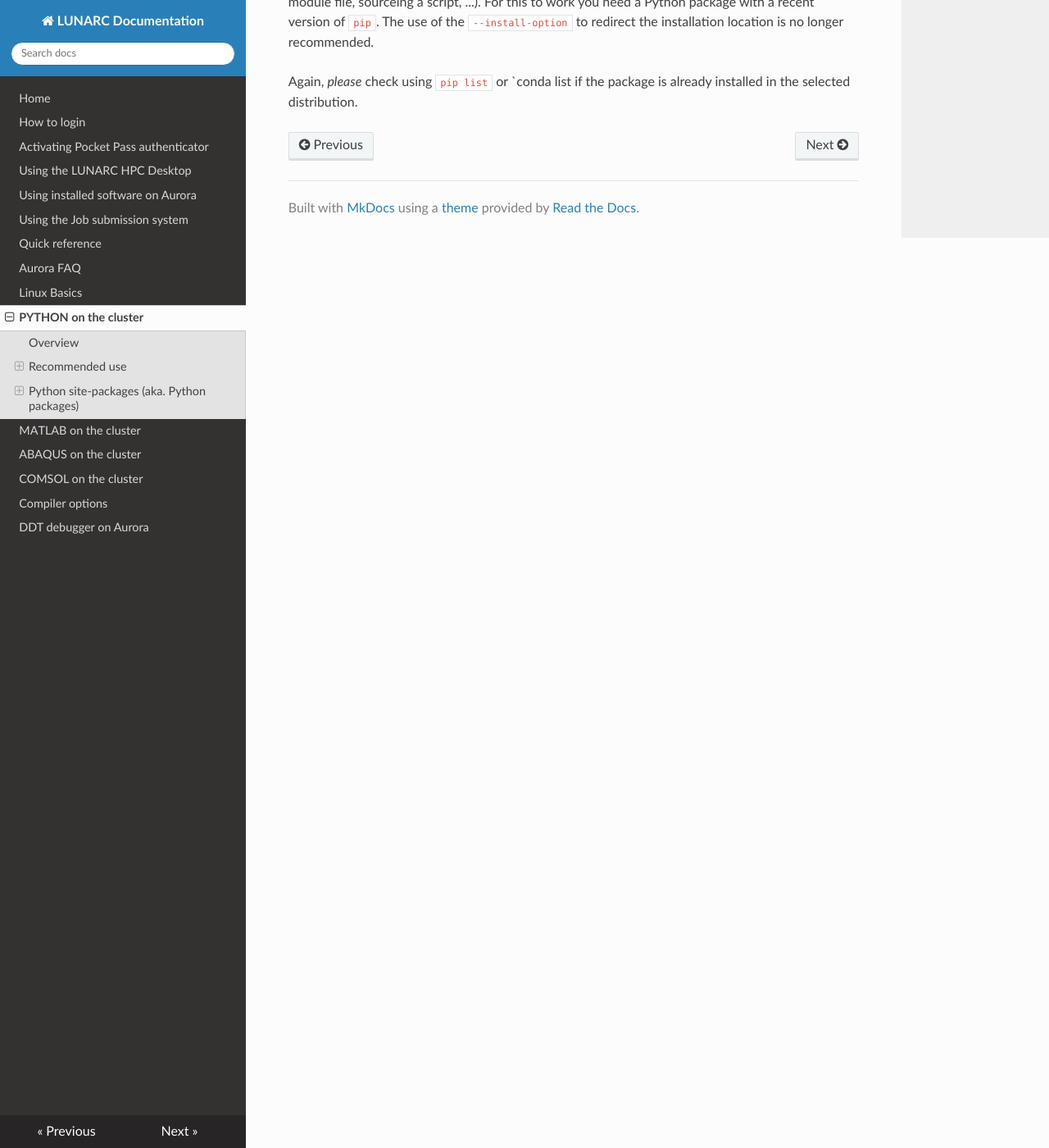
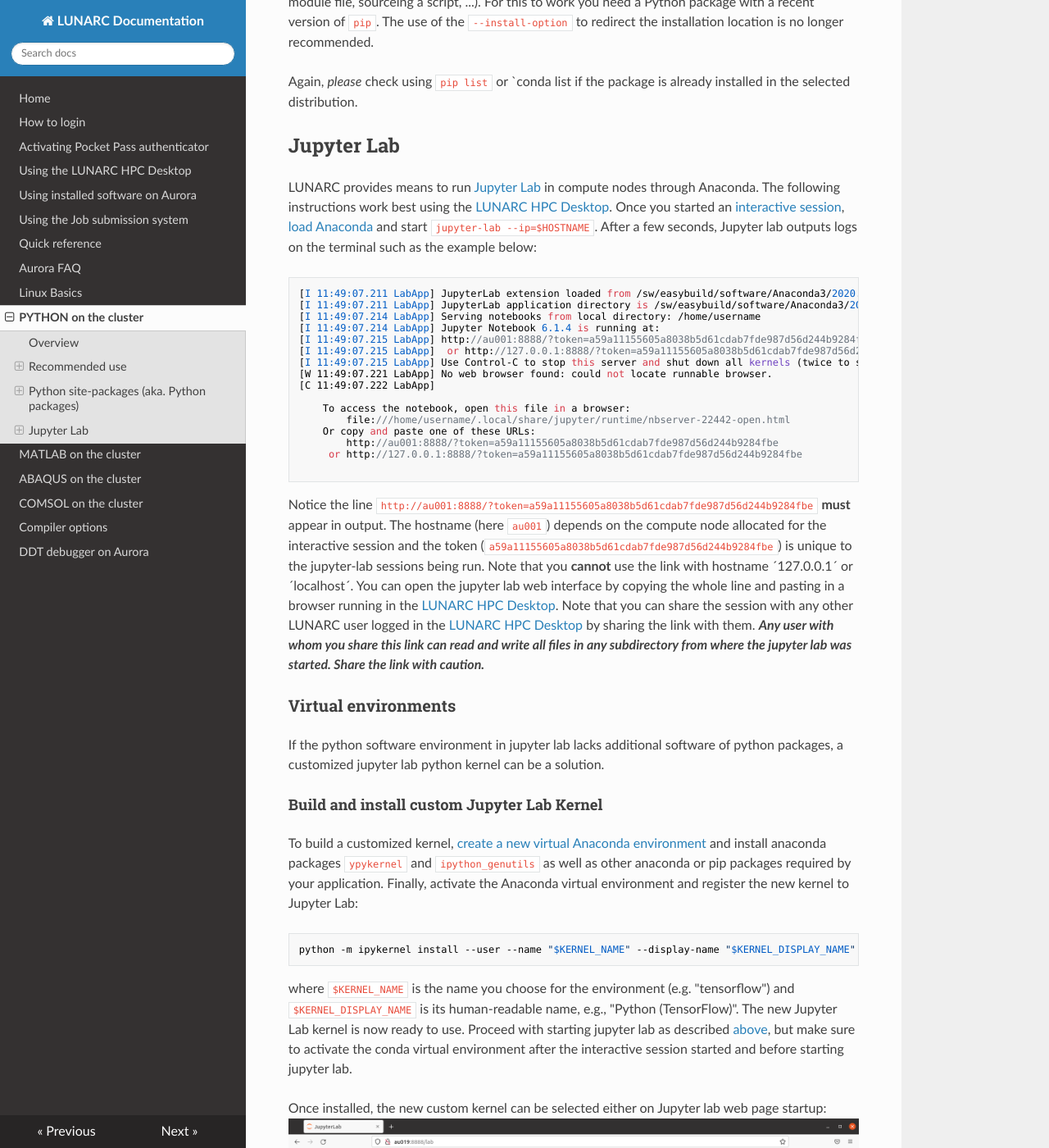
Before and after one commit to lunarc/lunarc_docs, an MkDocs documentation site: the page built from docs/Python.md, in a window 1280 px wide and 1400 px high, scrolled down 4210 px. Shown: the whole window at 82% size. Built offline with MkDocs 1.6.1, drawn with Linux system fonts in a browser that asks for light colours; nearby versions of some CDN libraries; old or Windows-style settings are respelled for this version of MkDocs; some of the changed text lies outside the part shown.

Commit message:
iAdded section on Jupyter Lab and custom kernel

````diff
--- a/docs/Python.md
+++ b/docs/Python.md
@@ -157,3 +157,63 @@ pip install --prefix=$HOME/local package_name
 This will install the package *package_name* in the users home-directory.   Make sure the installation location of your packages gets added to your **PYTHONPATH** environment variable (e.g. private module file, sourceing a script, ...).  For this to work you need a Python package with a recent version of `pip`.  The use of the `--install-option` to redirect the installation location is no longer recommended.
 
 Again, *please* check using `pip list` or `conda list if the package is already installed in the selected distribution.
+
+## Jupyter Lab
+
+LUNARC provides means to run <a href="https://jupyter.org/">Jupyter Lab</a> in compute nodes through Anaconda.
+The following instructions work best using the <a href="/using_hpc_desktop">LUNARC HPC Desktop</a>.
+Once you started an <a href="/batch_system/#interactive-access-to-compute-nodes">interactive session</a>, <a href="#anaconda-distributions">load Anaconda</a> and start `jupyter-lab --ip=$HOSTNAME`.
+After a few seconds, Jupyter lab outputs logs on the terminal such as the example below:
+
+```
+[I 11:49:07.211 LabApp] JupyterLab extension loaded from /sw/easybuild/software/Anaconda3/2020.11/lib/python3.8/site-packages/jupyterlab
+[I 11:49:07.211 LabApp] JupyterLab application directory is /sw/easybuild/software/Anaconda3/2020.11/share/jupyter/lab
+[I 11:49:07.214 LabApp] Serving notebooks from local directory: /home/username
+[I 11:49:07.214 LabApp] Jupyter Notebook 6.1.4 is running at:
+[I 11:49:07.215 LabApp] http://au001:8888/?token=a59a11155605a8038b5d61cdab7fde987d56d244b9284fbe
+[I 11:49:07.215 LabApp]  or http://127.0.0.1:8888/?token=a59a11155605a8038b5d61cdab7fde987d56d244b9284fbe
+[I 11:49:07.215 LabApp] Use Control-C to stop this server and shut down all kernels (twice to skip confirmation).
+[W 11:49:07.221 LabApp] No web browser found: could not locate runnable browser.
+[C 11:49:07.222 LabApp]
+
+    To access the notebook, open this file in a browser:
+        file:///home/username/.local/share/jupyter/runtime/nbserver-22442-open.html
+    Or copy and paste one of these URLs:
+        http://au001:8888/?token=a59a11155605a8038b5d61cdab7fde987d56d244b9284fbe
+     or http://127.0.0.1:8888/?token=a59a11155605a8038b5d61cdab7fde987d56d244b9284fbe
+
+```
+
+Notice the line `http://au001:8888/?token=a59a11155605a8038b5d61cdab7fde987d56d244b9284fbe` **must** appear in output.
+The hostname (here `au001`) depends on the compute node allocated for the interactive session and the token (`a59a11155605a8038b5d61cdab7fde987d56d244b9284fbe`) is unique to the jupyter-lab sessions being run.
+Note that you **cannot** use the link with hostname ´127.0.0.1´ or ´localhost´.
+You can open the jupyter lab web interface by copying the whole line and pasting in a browser running in the <a href="/using_hpc_desktop">LUNARC HPC Desktop</a>.
+Note that you can share the session with any other LUNARC user logged in the <a href="/using_hpc_desktop">LUNARC HPC Desktop</a> by sharing the link with them.
+***Any user with whom you share this link can read and write all files in any subdirectory from where the jupyter lab was started. Share the link with caution.***
+
+### Virtual environments
+
+If the python software environment in jupyter lab lacks additional software of python packages, a customized jupyter lab python kernel can be a solution.
+
+#### Build and install custom Jupyter Lab Kernel
+To build a customized kernel, <a href="#creating-conda-environments">create a new virtual Anaconda environment</a> and install anaconda packages `ypykernel` and `ipython_genutils` as well as other anaconda or pip packages required by your application. Finally, activate the Anaconda virtual environment and register the new kernel to Jupyter Lab:
+```
+python -m ipykernel install --user --name "$KERNEL_NAME" --display-name "$KERNEL_DISPLAY_NAME"
+```
+where `$KERNEL_NAME` is the name you choose for the environment (e.g. "tensorflow") and `$KERNEL_DISPLAY_NAME` is its human-readable name, e.g., "Python (TensorFlow)".
+The new Jupyter Lab kernel is now ready to use. Proceed with starting jupyter lab as described <a href="#jupyter-lab">above</a>, but make sure to activate the conda virtual environment after the interactive session started and before starting jupyter lab.
+
+Once installed, the new custom kernel can be selected either on Jupyter lab web page startup:
+![Kernel selection via launcher page](images/jupyter-lab_select_kernel_launcher.png)
+
+via main menu `Kernel/Change Kernel...` or on jupyter lab startup:
+![Jupyter lab kernel selection dialog](images/jupyter-lab_select_kernel_dialog.png)
+
+In any case, the kernel under used at any given time is shown on the upper-right corner:
+![Kernel in use](images/jupyter-lab_current_kernel.png)
+
+#### Remove custom kernel
+To remove a custom kernel, activate the corresponding conda environment, and run the command
+```
+jupyter kernelspec uninstall $KERNEL_NAME
+```
````
Also changed, not shown: docs/images/jupyter-lab_current_kernel.png (added), docs/images/jupyter-lab_select_kernel_dialog.png (added), docs/images/jupyter-lab_select_kernel_launcher.png (added).
